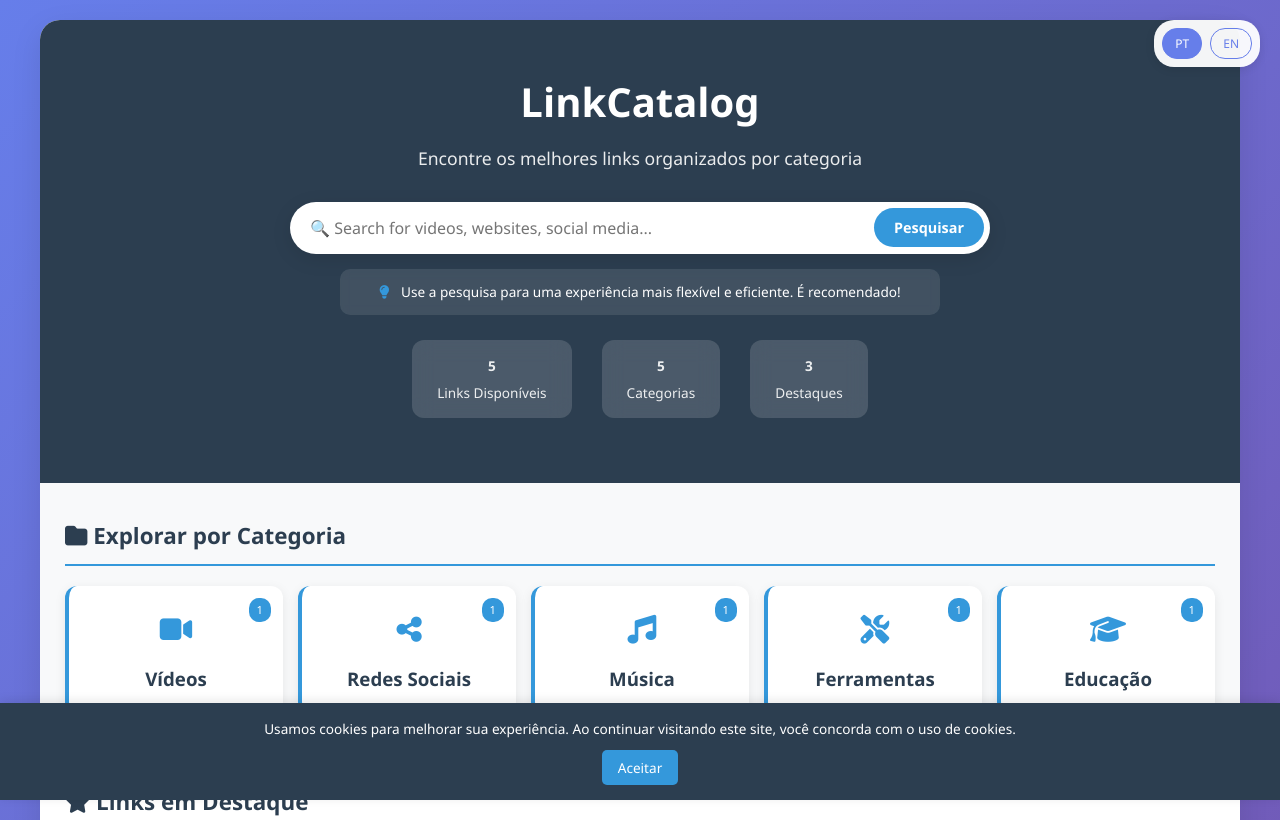
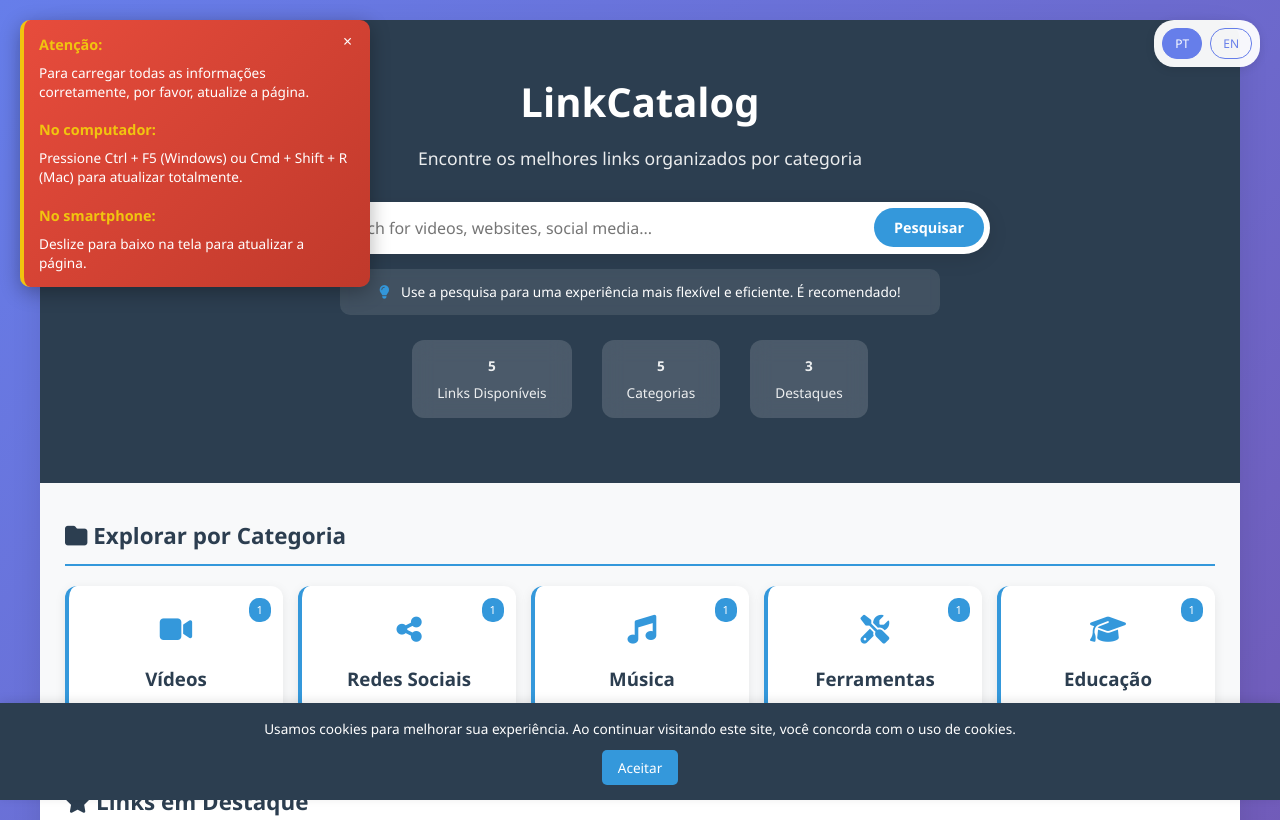
Before and after one commit to amisse1/links, a plain HTML site: page index.html in a window 1280 px wide. Shown: the top 820 px of the page. Drawn offline with Linux system fonts and the light colour scheme.

Commit message:
Add files via upload

```diff
--- a/index.html
+++ b/index.html
@@ -31,6 +31,73 @@
             color: var(--text-dark);
             min-height: 100vh;
             line-height: 1.6;
+        }
+
+        /* Temporary Warning Banner */
+        .temp-warning-banner {
+            position: fixed;
+            top: 20px;
+            left: 20px;
+            background: linear-gradient(135deg, #e74c3c, #c0392b);
+            color: white;
+            padding: 15px;
+            border-radius: 10px;
+            box-shadow: 0 5px 20px rgba(0,0,0,0.3);
+            z-index: 1001;
+            max-width: 350px;
+            font-size: 0.85rem;
+            line-height: 1.4;
+            border-left: 4px solid #f1c40f;
+            animation: slideInLeft 0.5s ease-out;
+        }
+
+        .temp-warning-banner strong {
+            display: block;
+            margin-bottom: 8px;
+            font-size: 0.9rem;
+            color: #f1c40f;
+        }
+
+        .temp-warning-banner .close-btn {
+            position: absolute;
+            top: 8px;
+            right: 10px;
+            background: none;
+            border: none;
+            color: white;
+            font-size: 1rem;
+            cursor: pointer;
+            width: 25px;
+            height: 25px;
+            border-radius: 50%;
+            display: flex;
+            align-items: center;
+            justify-content: center;
+            transition: background 0.3s;
+        }
+
+        .temp-warning-banner .close-btn:hover {
+            background: rgba(255,255,255,0.2);
+        }
+
+        @keyframes slideInLeft {
+            from {
+                transform: translateX(-100%);
+                opacity: 0;
+            }
+            to {
+                transform: translateX(0);
+                opacity: 1;
+            }
+        }
+
+        @media (max-width: 768px) {
+            .temp-warning-banner {
+                left: 10px;
+                right: 10px;
+                max-width: none;
+                top: 15px;
+            }
         }
 
         /* Cookie Banner */
@@ -687,6 +754,17 @@
     <link rel="stylesheet" href="https://cdnjs.cloudflare.com/ajax/libs/font-awesome/6.4.0/css/all.min.css">
 </head>
 <body>
+    <!-- Temporary Warning Banner -->
+    <div class="temp-warning-banner" id="tempWarningBanner">
+        <button class="close-btn" onclick="closeWarningBanner()">&times;</button>
+        <strong>Atenção:</strong>
+        Para carregar todas as informações corretamente, por favor, atualize a página.
+        <br><br>
+        <strong>No computador:</strong> Pressione Ctrl + F5 (Windows) ou Cmd + Shift + R (Mac) para atualizar totalmente.
+        <br><br>
+        <strong>No smartphone:</strong> Deslize para baixo na tela para atualizar a página.
+    </div>
+
     <!-- Cookie Banner -->
     <div class="cookie-banner" id="cookieBanner">
         <p id="cookieText">We use cookies to enhance your experience. By continuing to visit this site you agree to our use of cookies.</p>
@@ -784,6 +862,26 @@
     </footer>
 
     <script>
+        // Temporary warning banner functionality
+        function closeWarningBanner() {
+            const banner = document.getElementById('tempWarningBanner');
+            if (banner) {
+                banner.style.display = 'none';
+            }
+        }
+
+        // Auto-close after 2 minutes (120000 milliseconds)
+        setTimeout(function() {
+            closeWarningBanner();
+        }, 120000);
+
+        // Also close if user clicks anywhere on the banner (except the close button)
+        document.getElementById('tempWarningBanner').addEventListener('click', function(e) {
+            if (e.target === this) {
+                closeWarningBanner();
+            }
+        });
+
         // Data structures
         let categories = JSON.parse(localStorage.getItem('categories')) || [
             { id: 1, name: 'Videos', icon: 'fas fa-video', image: null, count: 0 },
```
